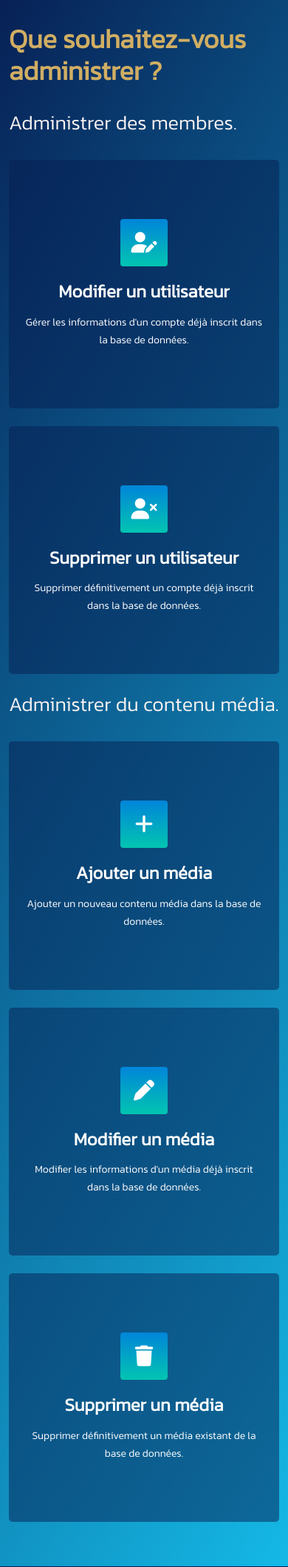
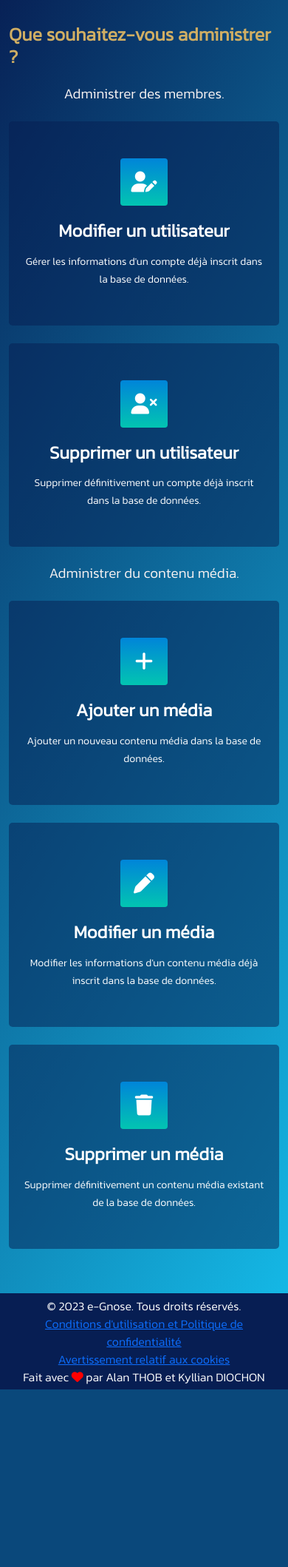
Before and after one commit to alan-thob/E-Gnose, a PHP site: page /index-admin.php in a window 390 px wide. Shown: the part 54-2172 px from the top of the page at 74% size. After the commit the page ends 1932 px from the top, so only its background shows below. Run offline with PHP 8.4, Linux system fonts and the light colour scheme; some libraries are stand-ins or nearby versions.

Commit message:
improved responsive

```diff
--- a/assets/css/administration.css
+++ b/assets/css/administration.css
@@ -61,7 +61,7 @@ section {
 
 .services .icon-box {
     text-align: center;
-    padding: 80px 20px;
+    padding: 50px 20px;
     transition: all ease-in-out 0.3s;
     background: rgb(7, 30, 83, 0.5);
     border-radius: 5px;
@@ -115,3 +115,16 @@ section {
 .services .icon-box p {
     color: #fff;
 }
+
+@media (max-width: 570px) {
+    .title h1 {
+        font-size: 25px;
+        margin: auto;
+    }
+
+    .title h3 {
+        font-size: 19px;
+        margin: auto;
+
+    }
+}
--- a/index-admin.php
+++ b/index-admin.php
@@ -105,7 +105,7 @@ include_once('_navbar/navbar.php');
                     <div class="icon-box">
                         <div class="icon"><i style="width: 80%" class="fa-solid fa-pen"></i></div>
                         <h4>Modifier un média</h4>
-                        <p>Modifier les informations d'un média déjà inscrit dans la base de données.</p>
+                        <p>Modifier les informations d'un contenu média déjà inscrit dans la base de données.</p>
                     </div>
                 </a>
             </div>
@@ -115,7 +115,7 @@ include_once('_navbar/navbar.php');
                     <div class="icon-box">
                         <div class="icon"><i style="width: 80%" class="fa-solid fa-trash"></i></div>
                         <h4>Supprimer un média</h4>
-                        <p>Supprimer définitivement un média existant de la base de données.</p>
+                        <p>Supprimer définitivement un contenu média existant de la base de données.</p>
                     </div>
                 </a>
             </div>
```
